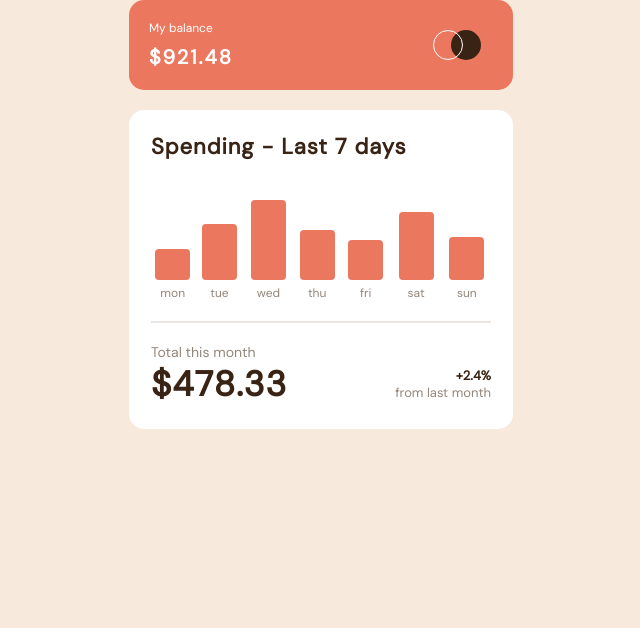
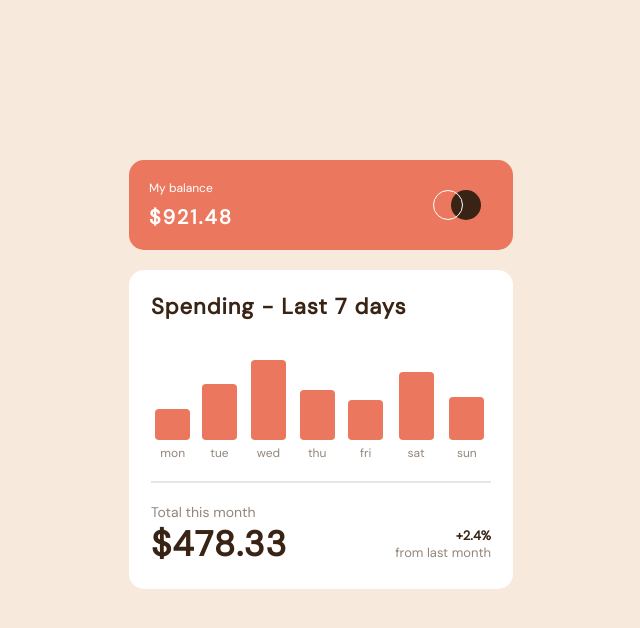
Before and after one commit to ashg821/expensesChart, a plain HTML site: page index.html in a window 1280 px wide. Shown: the whole page, without its empty margins (319-959 px from the left). Drawn offline with Linux system fonts and the light colour scheme.

Commit message:
final changes

```diff
--- a/index.html
+++ b/index.html
@@ -14,8 +14,6 @@
 </head>
 
 <body>
-  <div id="parent">
-
   <div id="container">
     <div id="balance">
       <div id="balance-text">
@@ -42,7 +40,6 @@
         </div>
       </div>
     </div>
-    </div>
     <script src="app.js"></script>
 </body>
 
--- a/styles.css
+++ b/styles.css
@@ -9,17 +9,14 @@ body{
     font-size: 18px;
     background-color: hsl(27, 66%, 92%);
 }
-#parent{
-    display: flex;
-    justify-content: center;
-    align-items: center;
-}
 
 #container{
+    position: relative;
+    top: 20vh;
+    min-width: 360px;
     width: 30%;
-    max-width: 500px;
-    min-width: 360px;
-    /* margin: auto; */
+    max-width: 400px;
+    margin: auto;
     color: white;
     display: flex;
     flex-direction: column;
```
Lines whose indentation alone changed are shown as unchanged.
